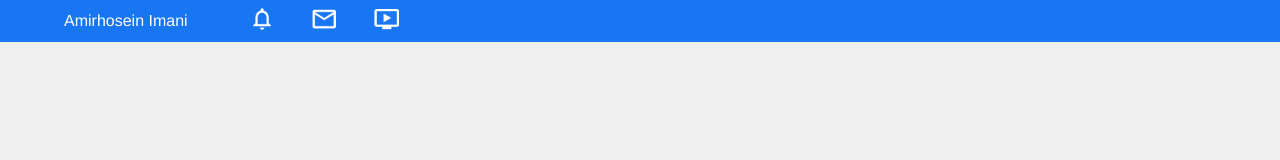
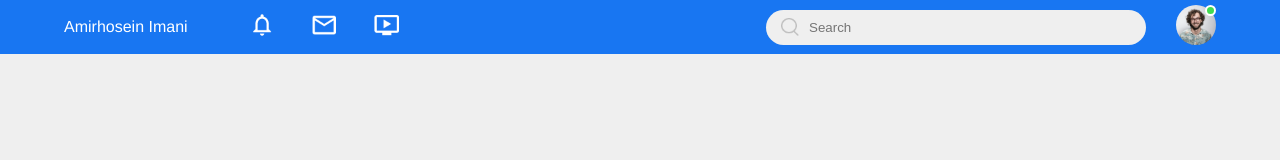
Before and after one commit to Amirhosein-Imani/socialbook-website, a plain HTML site: page index.html in a window 1280 px wide. Drawn offline with Linux system fonts and the light colour scheme.

Commit message:
Finish nav-right

```diff
--- a/index.html
+++ b/index.html
@@ -31,7 +31,18 @@
 
         <div class="nav-right">
 
+            <div class="search-box">
 
+                <img src="assets/search.png">
+                <input type="text" placeholder="Search">
+
+            </div>
+
+            <div class="nav-user-icon online">
+
+                <img src="assets/profile-pic.png">
+
+            </div>
 
         </div>
 
--- a/style.css
+++ b/style.css
@@ -22,7 +22,7 @@ nav {
     font-family: 'Franklin Gothic Medium', 'Arial Narrow', Arial, sans-serif;
 }
 
-.nav-left {
+.nav-left , .nav-right {
     display: flex;
     align-items: center;
 }
@@ -36,3 +36,50 @@ nav {
     margin: 0 15px;
     width: 28px;
 }
+
+.nav-user-icon {
+    margin-left: 30px;
+}
+
+.nav-user-icon img {
+    width: 40px;
+    border-radius: 50%;
+    cursor: pointer;
+}
+
+.search-box {
+    background: #efefef;
+    width: 350px;
+    border-radius: 20px;
+    display: flex;
+    align-items: center;
+    padding: 0 15px;
+}
+
+.search-box img {
+    width: 18px;
+}
+
+.search-box input {
+    background: transparent;
+    width: 100%;
+    padding: 10px;
+    border: 0;
+    outline: none;
+}
+
+.online {
+    position: relative;
+}
+
+.online::after {
+    content: '';
+    width: 7px;
+    height: 7px;
+    border: 2px solid #fff;
+    background: #41db51;
+    border-radius: 50%;
+    position: absolute;
+    top: 0;
+    right: 0;
+}
```
